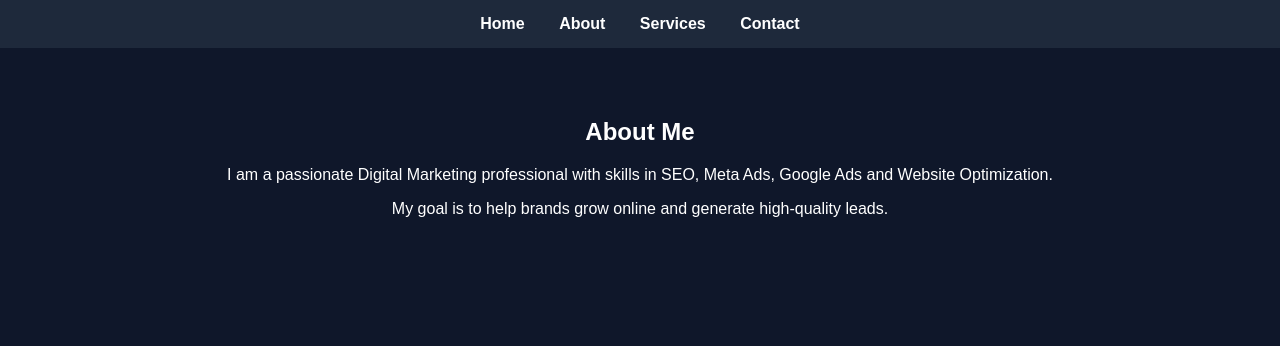
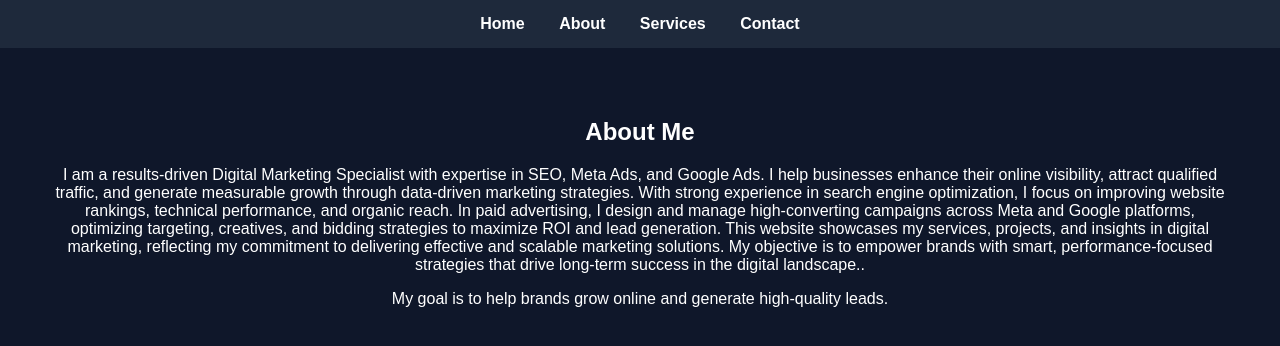
Before and after one commit to 16deep-del/deepak-portfolio, a plain HTML site: page about.html in a window 1280 px wide. Drawn offline with Linux system fonts and the light colour scheme.

Commit message:
Update about.html

```diff
--- a/about.html
+++ b/about.html
@@ -16,7 +16,11 @@
 
 <section>
   <h2>About Me</h2>
-  <p>I am a passionate Digital Marketing professional with skills in SEO, Meta Ads, Google Ads and Website Optimization.</p>
+  <p>I am a results-driven Digital Marketing Specialist with expertise in SEO, Meta Ads, and Google Ads. I help businesses enhance their online visibility, attract qualified traffic, and generate measurable growth through data-driven marketing strategies.
+
+With strong experience in search engine optimization, I focus on improving website rankings, technical performance, and organic reach. In paid advertising, I design and manage high-converting campaigns across Meta and Google platforms, optimizing targeting, creatives, and bidding strategies to maximize ROI and lead generation.
+
+This website showcases my services, projects, and insights in digital marketing, reflecting my commitment to delivering effective and scalable marketing solutions. My objective is to empower brands with smart, performance-focused strategies that drive long-term success in the digital landscape..</p>
   <p>My goal is to help brands grow online and generate high-quality leads.</p>
 </section>
 
```
